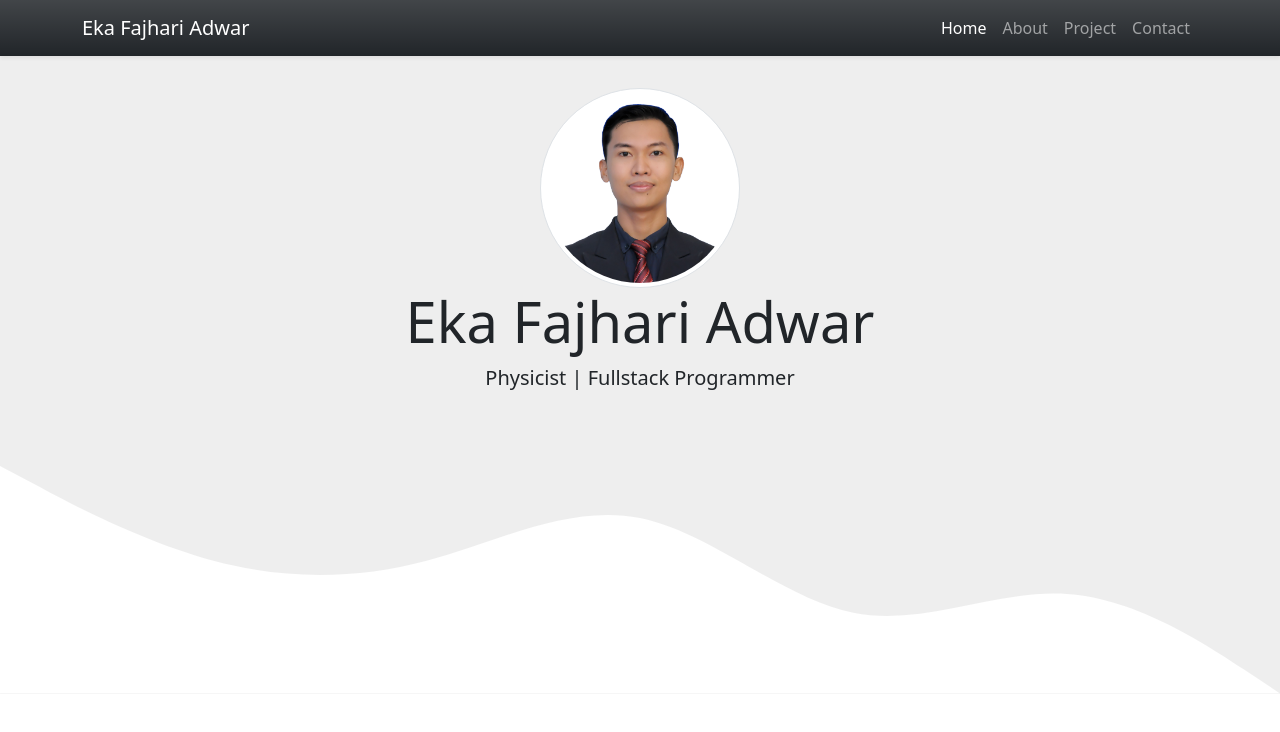
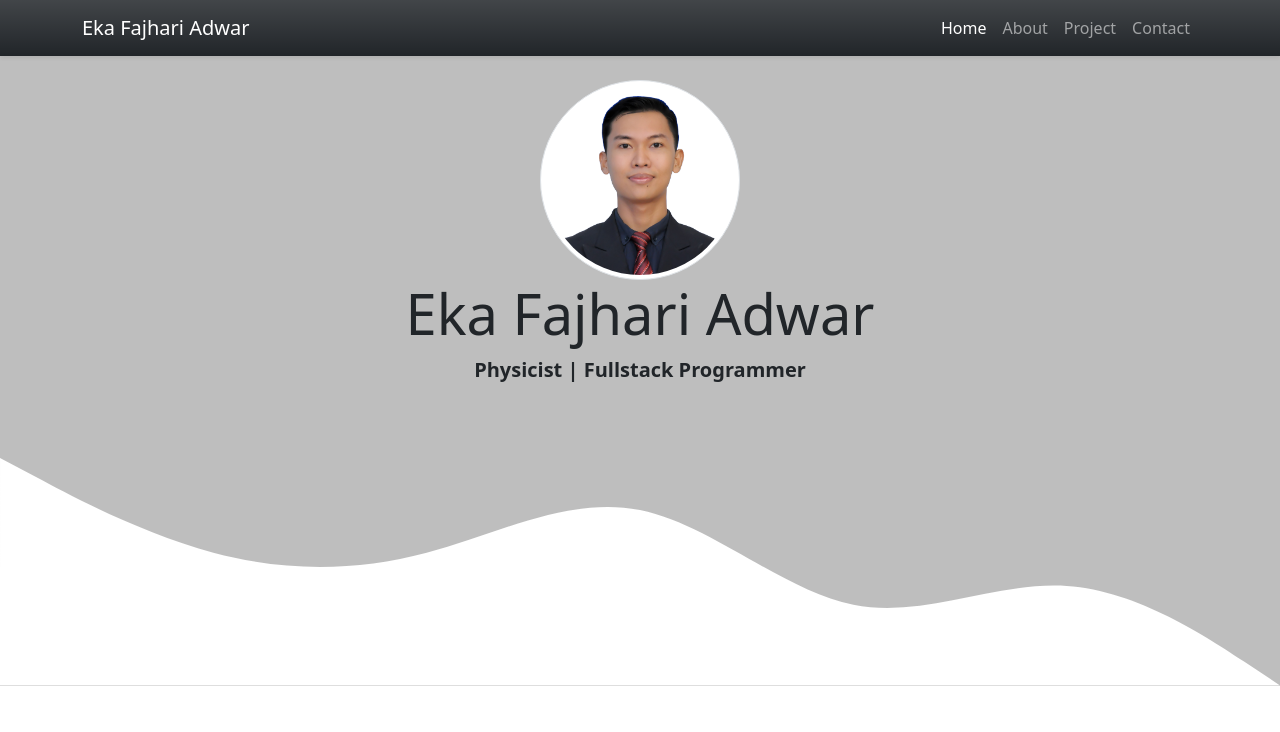
Before and after one commit to ekaadwar/ekaadwar.github.io, a PHP site: page / in a window 1280 px wide. Shown: the top 732 px of the page. Run offline with PHP 8.4, Linux system fonts and the light colour scheme.

Commit message:
change color of jumbotron section to darker

```diff
--- a/css/style.css
+++ b/css/style.css
@@ -1,4 +1,7 @@
 .jumbotron {
-  padding-top: 2rem;
-  background-color: #eee;
+  background-color: rgb(190, 190, 190);
 }
+
+section {
+  padding-top: 5rem;
+}
--- a/index.php
+++ b/index.php
@@ -15,7 +15,7 @@
   </head>
   <body>
     <!-- Navbar -->
-    <nav class="navbar navbar-expand-lg navbar-dark bg-dark bg-gradient shadow-sm">
+    <nav class="navbar fixed-top navbar-expand-lg navbar-dark bg-dark bg-gradient shadow-sm">
       <div class="container">
         <a class="navbar-brand" href="#">Eka Fajhari Adwar</a>
         <button class="navbar-toggler" type="button" data-bs-toggle="collapse" data-bs-target="#navbarNav" aria-controls="navbarNav" aria-expanded="false" aria-label="Toggle navigation">
@@ -42,10 +42,10 @@
     <!-- Navbar Ended -->
 
     <!-- jumbotron started -->
-    <section class="jumbotron text-center">
+    <section id="home" class="jumbotron text-center">
       <img src="img/ekafajhariadwar.jpg" alt="Eka Fajhari Adwar" width="200" class="rounded-circle img-thumbnail">
       <h1 class="display-4">Eka Fajhari Adwar</h1>
-      <p class="lead">Physicist | Fullstack Programmer</p>
+      <p class="lead fw-bold">Physicist | Fullstack Programmer</p>
       <svg xmlns="http://www.w3.org/2000/svg" viewBox="0 0 1440 320">
         <path fill="#ffffff" fill-opacity="1" d="M0,64L40,85.3C80,107,160,149,240,170.7C320,192,400,192,480,170.7C560,149,640,107,720,122.7C800,139,880,213,960,229.3C1040,245,1120,203,1200,208C1280,213,1360,267,1400,293.3L1440,320L1440,320L1400,320C1360,320,1280,320,1200,320C1120,320,1040,320,960,320C880,320,800,320,720,320C640,320,560,320,480,320C400,320,320,320,240,320C160,320,80,320,40,320L0,320Z"></path>
       </svg>
```
